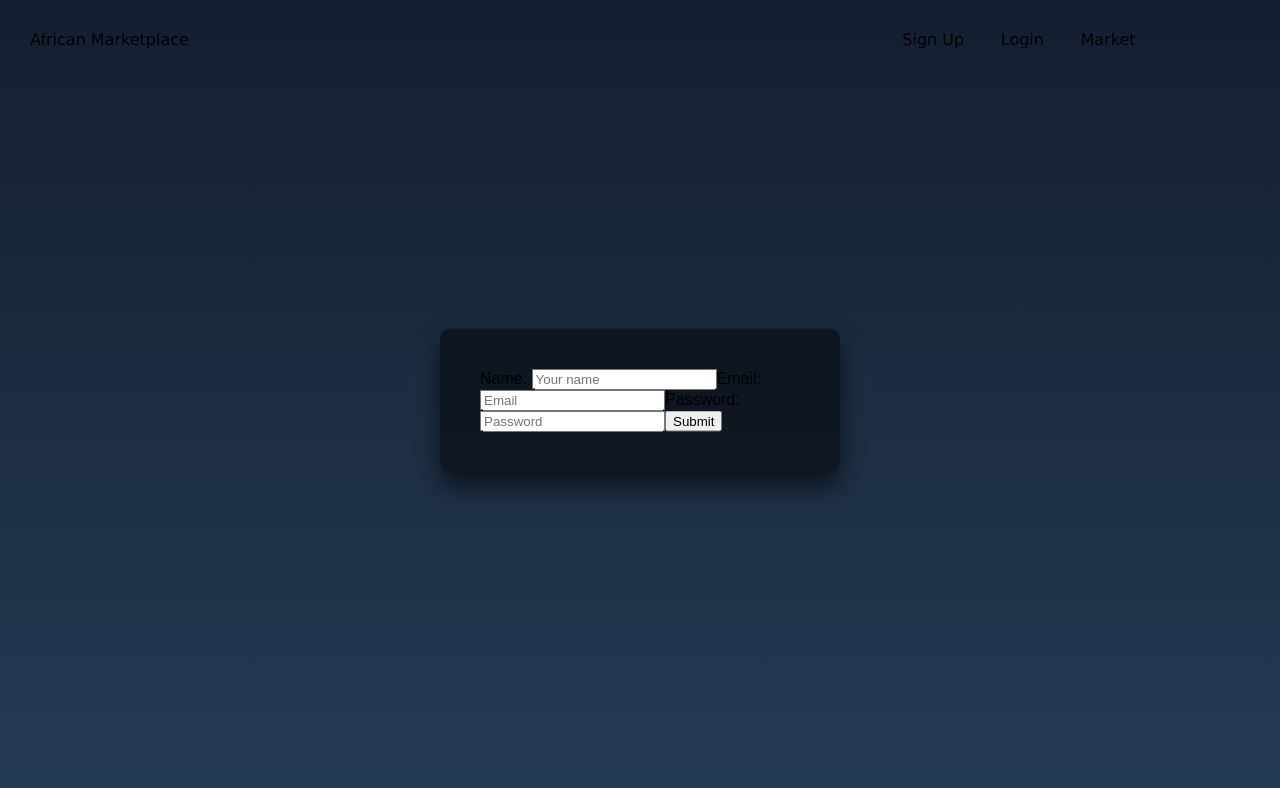
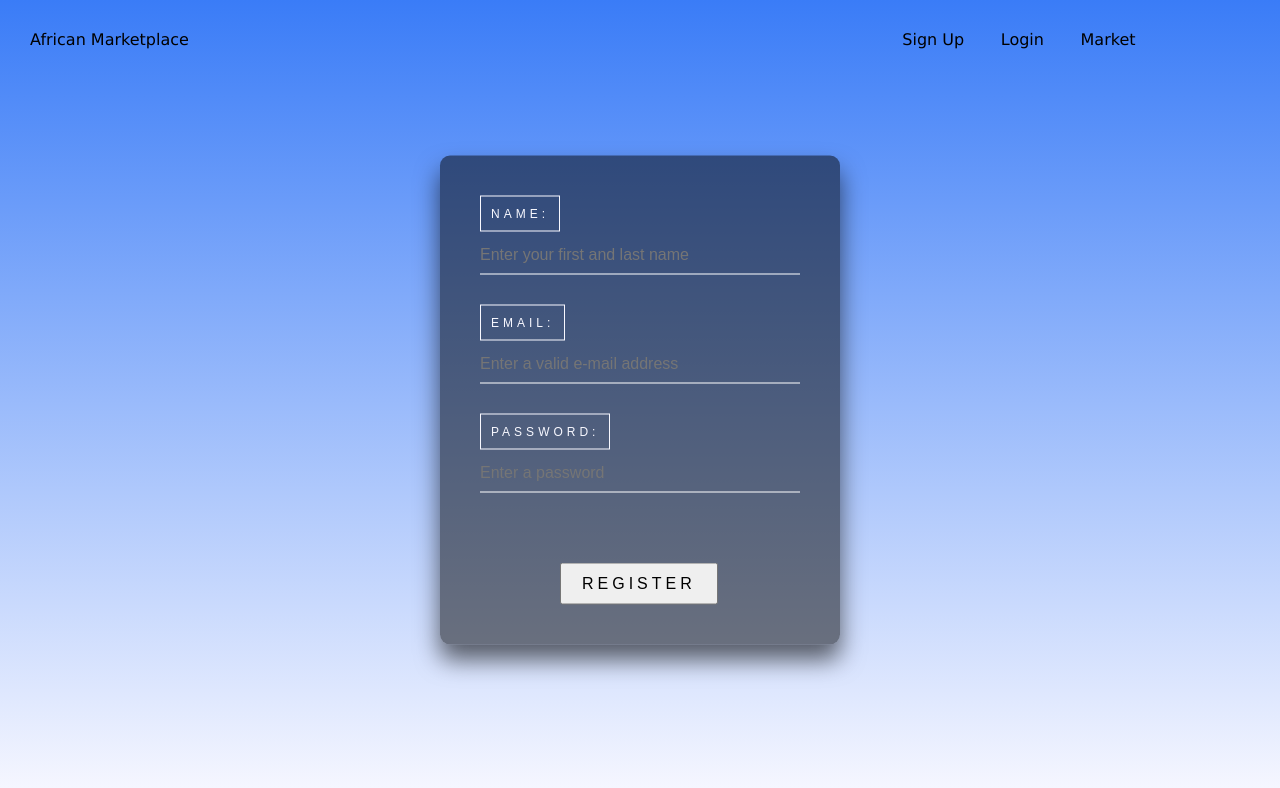
Before and after one commit to African-Market-Place-Build/front-end, a React (Create React App) app in the folder african-market/: page /register in a window 1280 px wide. Shown: the top 788 px of the page. Built offline with nearby package versions, Linux system fonts and the light colour scheme.

Commit message:
Registration styling completed

```diff
--- a/african-market/src/components/Register.js
+++ b/african-market/src/components/Register.js
@@ -1,8 +1,8 @@
 import React from 'react'
 import { useForm } from 'react-hook-form'
 import styled from 'styled-components'
-import {connect} from 'react-redux'
-import {registerUser} from '../actions/marketActions'
+import { connect } from 'react-redux'
+import { registerUser } from '../actions/marketActions'
 
 const LoginBox = styled.div`
     position: absolute;
@@ -17,6 +17,74 @@ const LoginBox = styled.div`
   border-radius: 10px;
 `
 
+const P = styled.p`
+    margin-left: 20px;
+    margin-top: 15px;
+    color: red;
+    text-align: center;
+    display: inline-block;
+    letter-spacing: 1px;
+`
+
+const UserBox = styled.div`
+position: relative;
+`
+const H2 = styled.h2`
+   border: 1px solid ghostwhite;
+    text-align: center;
+    display: inline-block;
+    padding: 10px;
+    color:  ghostwhite;
+    font-size: 12px;
+    text-transform: uppercase;
+    overflow: hidden;
+    letter-spacing: 4px;
+    text-align: center;
+
+`
+
+const Input = styled.input`
+ width: 100%;
+  padding: 10px 0;
+  font-size: 16px;
+  color: #fff;
+  margin-bottom: 30px;
+  border: none;
+  border-bottom: 1px solid #fff;
+  outline: none;
+  background: transparent;
+
+  `
+
+const Button = styled.button`
+
+    margin-left: 80px;
+    text-align: center;
+    display: inline-block;
+    padding: 10px 20px;
+    color:  black;
+    font-size: 16px;
+    text-decoration: none;
+    text-transform: uppercase;
+    overflow: hidden;
+    transition: .5s;
+    margin-top: 40px;
+    letter-spacing: 4px;
+    &:hover {
+
+
+
+        box-shadow: 0 0 5px #99bbff,
+                    0 0 5px #99bbff,
+                    0 0 15px #99bbff,
+                    0 0 25px #99bbff;
+
+    }
+`
+const Span = styled.span `
+position: absolute;
+  display: block;
+`
 
 const SignUp = (props) => {
     const { register, handleSubmit, errors, setValue } = useForm()
@@ -32,33 +100,47 @@ const SignUp = (props) => {
         props.registerUser(newUser)
         setValue('username', '')
         setValue('password', '')
-        setValue('email', '' )
+        setValue('email', '')
     }
 
     return (
 
-        <LoginBox>
+        <LoginBox className="LoginBox">
             <form onSubmit={handleSubmit(onSubmit)}>
-            <label htmlFor="name">Name: </label>
-            <input type='text' placeholder='Your name' name='name' ref={register} />
 
+                <UserBox className="user-box">
+                    <label htmlFor="name"><H2>Name:</H2> </label>
+                    <Input type='text' placeholder='Enter your first and last name' name='name' ref={register} />
 
-            <label htmlFor="email">Email: </label>
-            <input type='text'
-                placeholder='Email'
+                </UserBox>
+
+                <UserBox>
+                    <label htmlFor="email"><H2>Email:</H2> </label>
+                    <Input type='text'
+                        placeholder='Enter a valid e-mail address'
                         name='email'
-                ref={register({required: true, pattern: /^\S+@\S+\.\S+$/})}/>
+                        ref={register({ required: true, pattern: /^\S+@\S+\.\S+$/ })} />
+                </UserBox>
                 {errors.email && <p>Requires a valid email address</p>}
-            <label htmlFor="password">Password: </label>
-            <input type='password' placeholder='Password'
+                <UserBox className="UserBox">
+                    <label htmlFor="password"><H2>Password:</H2> </label>
+                    <Input type='password' placeholder='Enter a password'
                         name='password'
                         ref={register({ required: true, minLength: 8 })} />
-            <input type='submit' />
-            {errors.password && <p>Pasassword must be atleast 8 characters!</p>}
+                    <Button type='submit'>
+                    <span></span>
+                    <span></span>
+                    <span></span>
+                    <span></span>
+                    Register
+                    </Button>
+                </UserBox>
+                {errors.password && <P>Password must be at least 8 characters</P>}
+                {errors.email && <P>Please enter a valid email address</P>}
             </form>
         </LoginBox>
     )
 
 }
 
-export default connect(null,{registerUser})(SignUp);
+export default connect(null, { registerUser })(SignUp);
--- a/african-market/src/index.css
+++ b/african-market/src/index.css
@@ -30,7 +30,7 @@ body {
 	margin:0;
   padding:0;
   font-family: sans-serif;
-  background: linear-gradient(#141e30, #243b55);
+  background: linear-gradient(#3a7cf7, ghostwhite);
 }
 ol, ul {
 	list-style: none;
```
Lines whose indentation alone changed are shown as unchanged.
